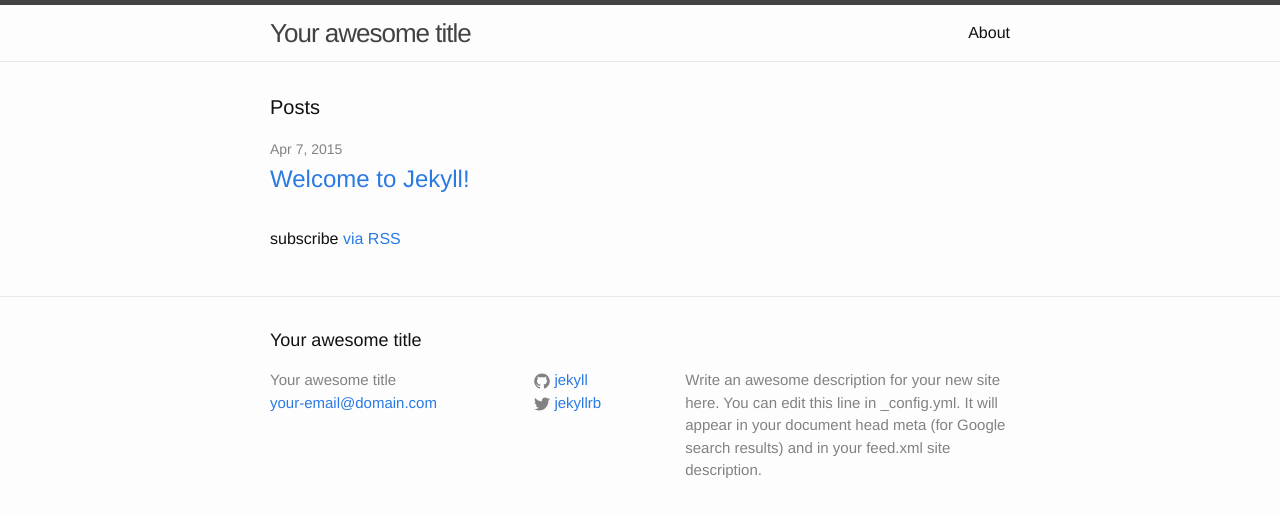
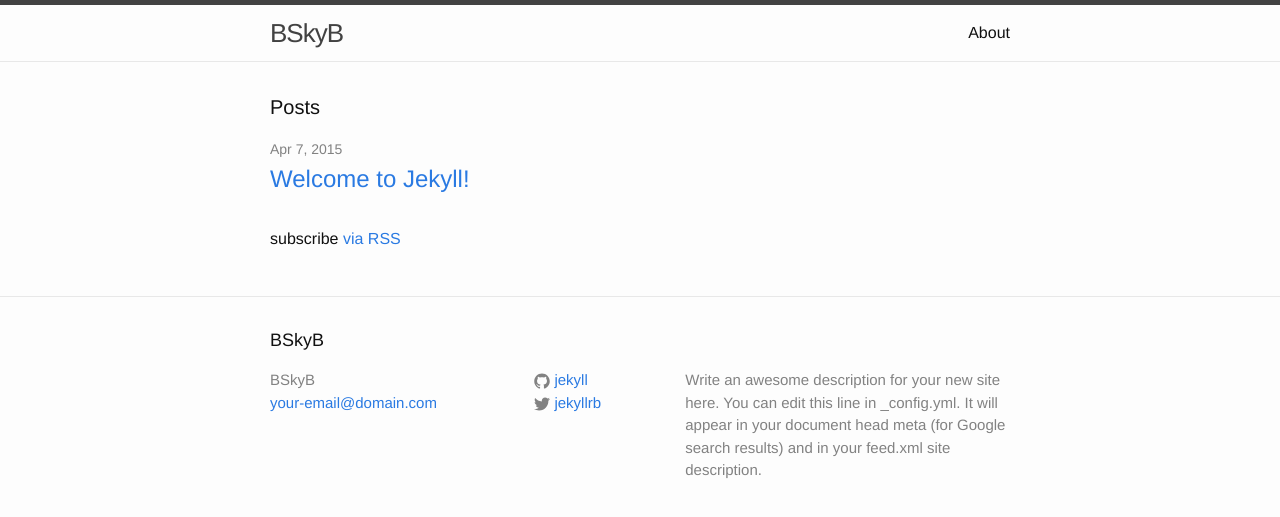
Before and after one commit to skyuk/bskyb.github.io, a Jekyll site: the page built from index.html, in a window 1280 px wide. Shown: the top 517 px of the page. Built offline with Jekyll 4.4.1, drawn with Linux system fonts in a browser that asks for light colours.

Commit message:
Updated blog title.

```diff
--- a/_config.yml
+++ b/_config.yml
@@ -1,12 +1,12 @@
 # Site settings
-title: Your awesome title
+title: BSkyB
 email: your-email@domain.com
 description: > # this means to ignore newlines until "baseurl:"
   Write an awesome description for your new site here. You can edit this
   line in _config.yml. It will appear in your document head meta (for
   Google search results) and in your feed.xml site description.
 baseurl: "" # the subpath of your site, e.g. /blog/
-url: "http://yourdomain.com" # the base hostname & protocol for your site
+url: "http://sky.uk" # the base hostname & protocol for your site
 twitter_username: jekyllrb
 github_username:  jekyll
 
```
